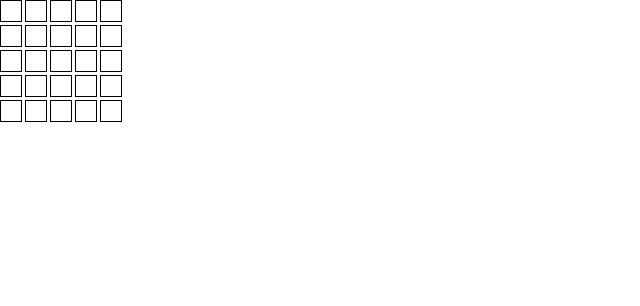
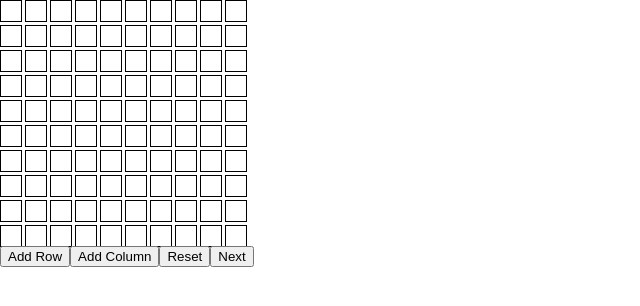
Before and after one commit to jknam93/CellSimulator, a React (Create React App) app: page / in a window 1280 px wide. Shown: the top 306 px of the page, without its empty margins (0-640 px from the left). Built offline with nearby package versions, Linux system fonts and the light colour scheme.

Commit message:
Add ability to add new column and rows

```diff
--- a/src/App.tsx
+++ b/src/App.tsx
@@ -1,12 +1,67 @@
 import React from 'react';
-import logo from './logo.svg';
-import { Grid } from './components/Grid';
+
 import './App.css';
 
-function App() {
-  return (
-    <><Grid initialWidth={5} initialHeight={5} /></>
-  );
+import { Grid } from './components/Grid';
+import { CellLocations, Point } from './types';
+
+const INITIAL_WIDTH:number = 10;
+const INITIAL_HEIGHT:number = 10;
+
+interface AppState {
+  width: number,
+  height: number,
+  liveCells: CellLocations
+}
+
+export class App extends React.Component<{},AppState> {
+  constructor(props = {}){
+    super(props);
+    this.state = {
+      width: INITIAL_WIDTH,
+      height: INITIAL_HEIGHT,
+      liveCells: {}
+    }
+  }
+  isAlive(point: Point): boolean {
+    return true;
+  };
+  isNeighbour(a: Point, b: Point): boolean {
+    return true;
+  };
+  generateNewGrid(cells: CellLocations): CellLocations{
+    return {};
+  }
+
+  generateOnAddColCallback(){
+    const self = this;
+    return function(){
+      const newWidth = self.state.width+1;
+      self.setState({
+        width: newWidth,
+      });
+    }
+  }
+  generateOnAddRowCallback(){
+    const self = this;
+    return function(){
+      const newHeight = self.state.height+1;
+      self.setState({
+        height: newHeight,
+      });
+    }
+  }
+  render () {
+    return (
+      <>
+        <Grid width={this.state.width} height={this.state.height} liveCells={this.state.liveCells}/>
+        <button onClick={this.generateOnAddRowCallback()}>Add Row</button>
+        <button onClick={this.generateOnAddColCallback()}>Add Column</button>
+        <button>Reset</button>
+        <button>Next</button>
+      </>
+    );
+  };
 }
 
 export default App;
--- a/src/components/Grid.tsx
+++ b/src/components/Grid.tsx
@@ -1,36 +1,22 @@
 import React from 'react';
+import { CellLocations, Point } from '../types';
 
 interface GridProps {
-    initialWidth: number,
-    initialHeight: number,
-};
-interface GridState {
     width: number,
     height: number,
-    liveCells:{[index: number]: {[index:number]: boolean}}, //2d map containing the live cell location
+    liveCells: CellLocations,
 };
 
-export class Grid extends React.Component<GridProps, GridState> {
+export class Grid extends React.Component<GridProps> {
     constructor(props:GridProps){
         super(props);
-        this.state = {
-            width: props.initialWidth,
-            height: props.initialHeight,
-            liveCells: {},
-        }
     }
-    isAlive(x: number, y: number): boolean {
-        return true;
-    };
-    isNeighbour(ax: number, ay: number, bx: number, xy: number): boolean {
-        return true;
-    };
     renderCells() {
         console.log(this.state);
         let x: number, cells = [];
-        for (x = 0; x !== this.state.width; x++){
+        for (x = 0; x !== this.props.width; x++){
             let y: number;
-            for (y = 0; y !== this.state.height; y++){
+            for (y = 0; y !== this.props.height; y++){
                 let cell = <div className="cell" style={{width: '100%', height:'100%', border:'1px solid black'}}/>;
                 console.log(x,y);
                 cells.push(cell);
@@ -40,7 +26,7 @@ export class Grid extends React.Component<GridProps, GridState> {
     };
     render() {
         return (
-            <div style={{display: 'grid', gap: '5px', gridTemplateColumns: `repeat(${this.state.width}, 20px)`, gridTemplateRows: `repeat(${this.state.height}, 20px)`} }>
+            <div style={{display: 'grid', gap: '5px', gridTemplateColumns: `repeat(${this.props.width}, 20px)`, gridTemplateRows: `repeat(${this.props.height}, 20px)`} }>
                 {this.renderCells()}
             </div>
         );
--- /dev/null
+++ b/src/types.ts
@@ -0,0 +1,2 @@
+export type CellLocations = {[index: number]: {[index:number]: boolean}}; //2d map containing the cell locations
+export type Point = {x: number, y: number};
```
